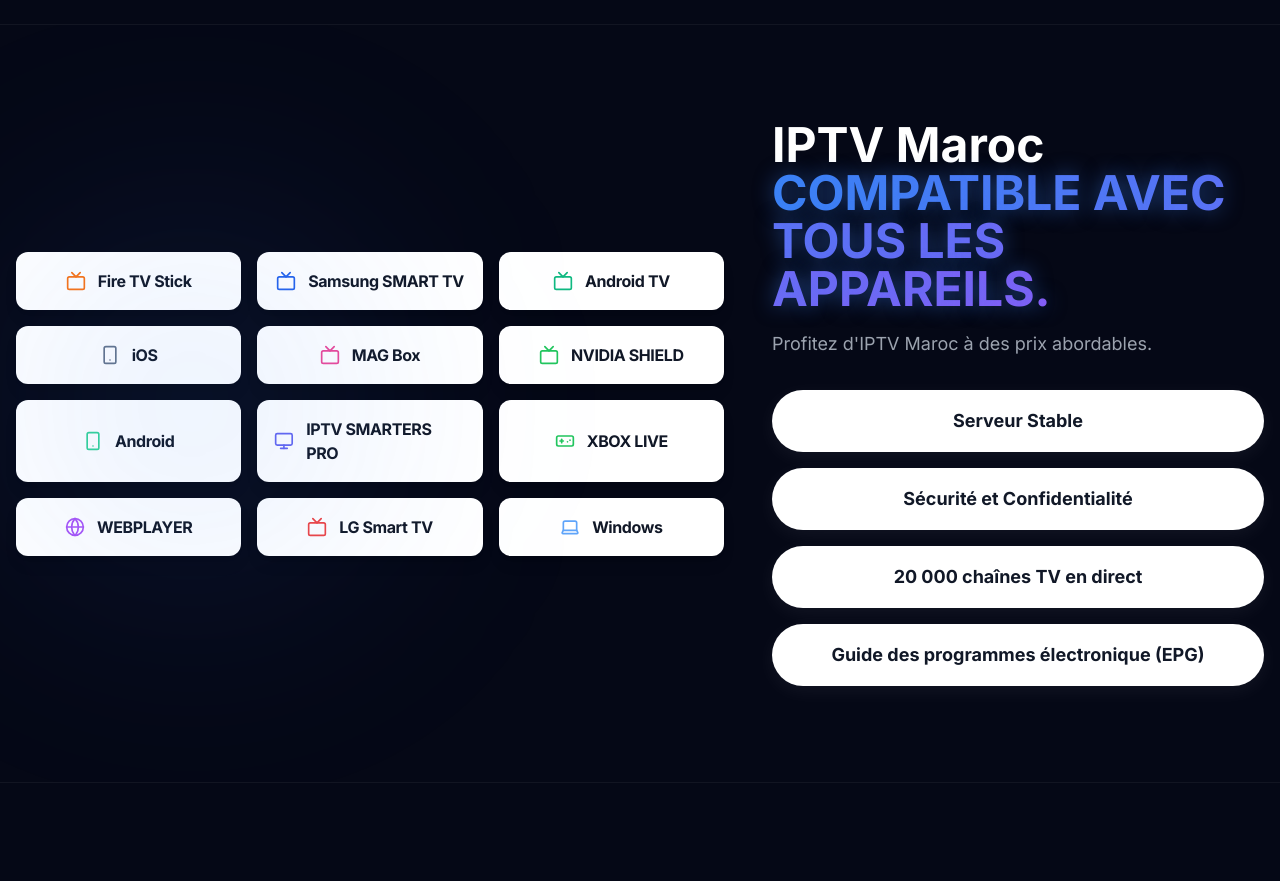
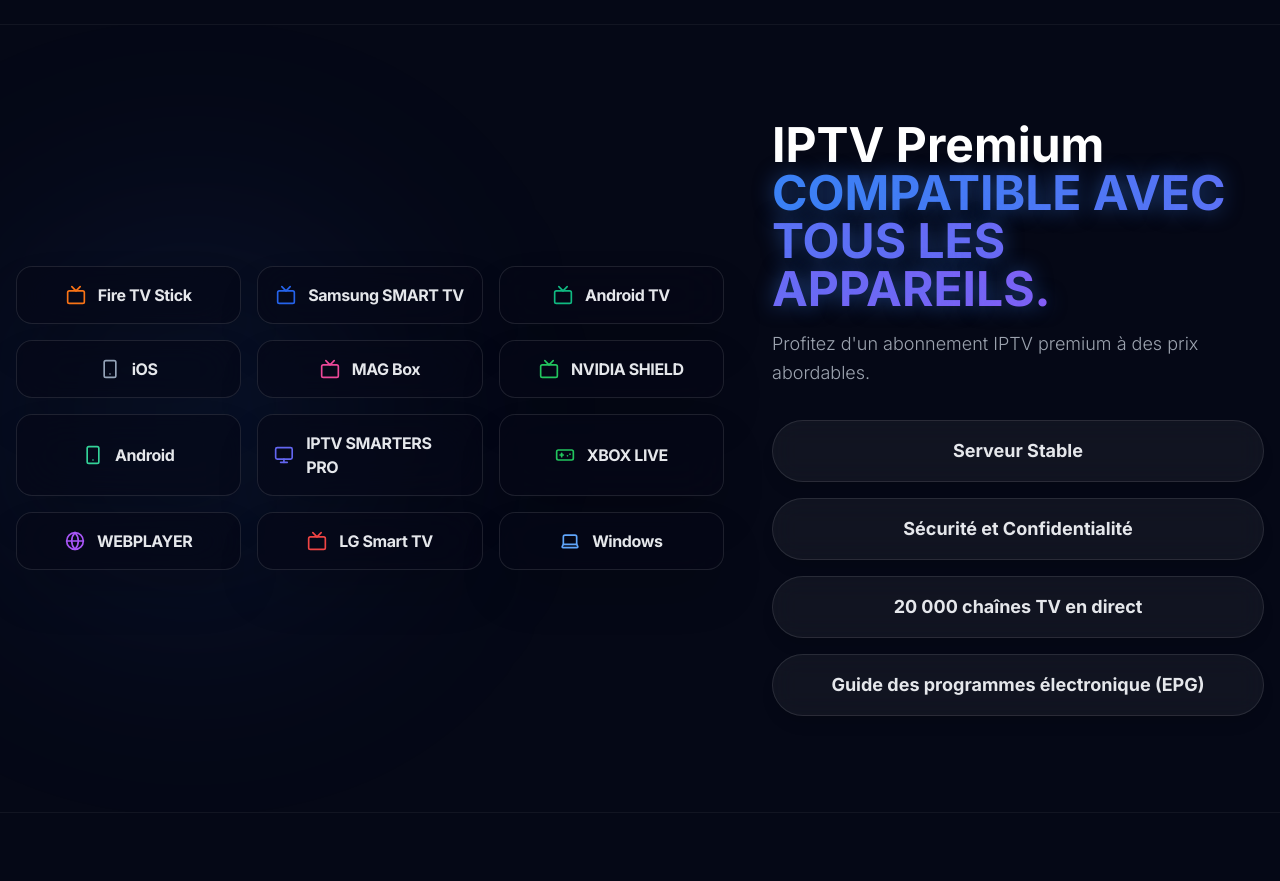
Before and after one commit to anas99910/iptv, a React (Vite) app: page / in a window 1280 px wide. Shown: the part 1480-2361 px from the top of the page. Built offline with nearby package versions, Linux system fonts and the light colour scheme.

Commit message:
feat: make compatibility section universal and dark-luxury glassmorphism

```diff
--- a/src/components/Platforms.jsx
+++ b/src/components/Platforms.jsx
@@ -10,7 +10,7 @@
     { name: 'Fire TV Stick', icon: <Tv className="w-5 h-5 text-orange-500" /> },
     { name: 'Samsung SMART TV', icon: <Tv className="w-5 h-5 text-blue-600" /> },
     { name: 'Android TV', icon: <Tv className="w-5 h-5 text-emerald-500" /> },
-    { name: 'iOS', icon: <Smartphone className="w-5 h-5 text-slate-500" /> },
+    { name: 'iOS', icon: <Smartphone className="w-5 h-5 text-slate-400" /> },
     { name: 'MAG Box', icon: <Tv className="w-5 h-5 text-pink-500" /> },
     { name: 'NVIDIA SHIELD', icon: <Tv className="w-5 h-5 text-green-500" /> },
     { name: 'Android', icon: <Smartphone className="w-5 h-5 text-emerald-400" /> },
@@ -36,31 +36,31 @@
       <div className="container mx-auto px-4">
         <div className="grid grid-cols-1 lg:grid-cols-12 gap-12 items-center">
 
-          {/* Left Column: 12 Brand Badges Grid */}
+          {/* Left Column: 12 Brand Badges Grid (Fully Glassmorphism) */}
           <div className="lg:col-span-7 grid grid-cols-2 sm:grid-cols-3 gap-4 order-2 lg:order-1">
             {deviceBadges.map((badge, idx) => (
               <motion.div
                 key={idx}
                 whileHover={{ scale: 1.05, y: -4 }}
-                className="bg-white hover:bg-slate-50 transition-all duration-300 rounded-xl p-4 flex items-center justify-center gap-3 border border-white/10 shadow-lg cursor-default select-none"
+                className="glass-card p-4 flex items-center justify-center gap-3 cursor-default select-none transition-all duration-300"
               >
                 {badge.icon}
-                <span className="text-gray-900 font-extrabold text-sm md:text-base tracking-tight">{badge.name}</span>
+                <span className="text-gray-200 font-extrabold text-sm md:text-base tracking-tight">{badge.name}</span>
               </motion.div>
             ))}
           </div>
 
-          {/* Right Column: Copywriting & 4 White Pills */}
+          {/* Right Column: Copywriting & 4 Glossy Dark Pills */}
           <div className="lg:col-span-5 flex flex-col gap-8 text-center lg:text-left order-1 lg:order-2">
             <div className="space-y-4">
               <h2 className="text-3xl md:text-5xl font-black text-white leading-tight">
                 {t('IPTV Maroc')}
                 <br />
-                <span className="text-transparent bg-clip-text bg-gradient-to-r from-primary to-secondary glow-text">
+                <span className="text-transparent bg-clip-text bg-gradient-to-r from-primary to-secondary glow-text uppercase">
                   {t('COMPATIBLE WITH ALL DEVICES')}
                 </span>
               </h2>
-              <p className="text-gray-400 text-lg leading-relaxed">
+              <p className="text-gray-400 text-lg leading-relaxed font-light">
                 {t('Enjoy premium IPTV at affordable prices.')}
               </p>
             </div>
@@ -69,8 +69,8 @@
               {infoPills.map((pill, idx) => (
                 <motion.div
                   key={idx}
-                  whileHover={{ scale: 1.03 }}
-                  className="bg-white text-gray-900 shadow-[0_5px_20px_rgba(255,255,255,0.06)] font-black text-base md:text-lg flex items-center justify-center py-4 px-6 rounded-full cursor-default select-none border border-white/10"
+                  whileHover={{ scale: 1.03, y: -2 }}
+                  className="bg-white/5 border border-white/10 hover:border-secondary/50 text-gray-200 hover:text-white shadow-lg font-black text-base md:text-lg flex items-center justify-center py-4 px-6 rounded-full cursor-default select-none transition-all duration-300 backdrop-blur-md"
                 >
                   {t(pill)}
                 </motion.div>
--- a/src/i18n.js
+++ b/src/i18n.js
@@ -62,9 +62,9 @@
       "Contact Info": "Informations de contact",
       "Copyright": "© 2026 SubscriptionIPTVPro. Tous droits réservés.",
       "Simultaneous Connections": "Connexions Simultanées",
-      "IPTV Maroc": "IPTV Maroc",
+      "IPTV Maroc": "IPTV Premium",
       "COMPATIBLE WITH ALL DEVICES": "COMPATIBLE AVEC TOUS LES APPAREILS.",
-      "Enjoy premium IPTV at affordable prices.": "Profitez d'IPTV Maroc à des prix abordables.",
+      "Enjoy premium IPTV at affordable prices.": "Profitez d'un abonnement IPTV premium à des prix abordables.",
       "Stable Server": "Serveur Stable",
       "Security & Privacy": "Sécurité et Confidentialité",
       "20,000 Live TV Channels": "20 000 chaînes TV en direct",
@@ -236,7 +236,7 @@
       "Contact Info": "معلومات الاتصال",
       "Copyright": "© 2026 SubscriptionIPTVPro. كل الحقوق محفوظة.",
       "Simultaneous Connections": "أجهزة البث المتزامنة",
-      "IPTV Maroc": "IPTV المغرب",
+      "IPTV Maroc": "بث IPTV الممتاز",
       "COMPATIBLE WITH ALL DEVICES": "متوافق مع جميع الأجهزة.",
       "Enjoy premium IPTV at affordable prices.": "استمتع باشتراك IPTV مميز بأسعار مناسبة.",
       "Stable Server": "سيرفر مستقر وسريع",
```
